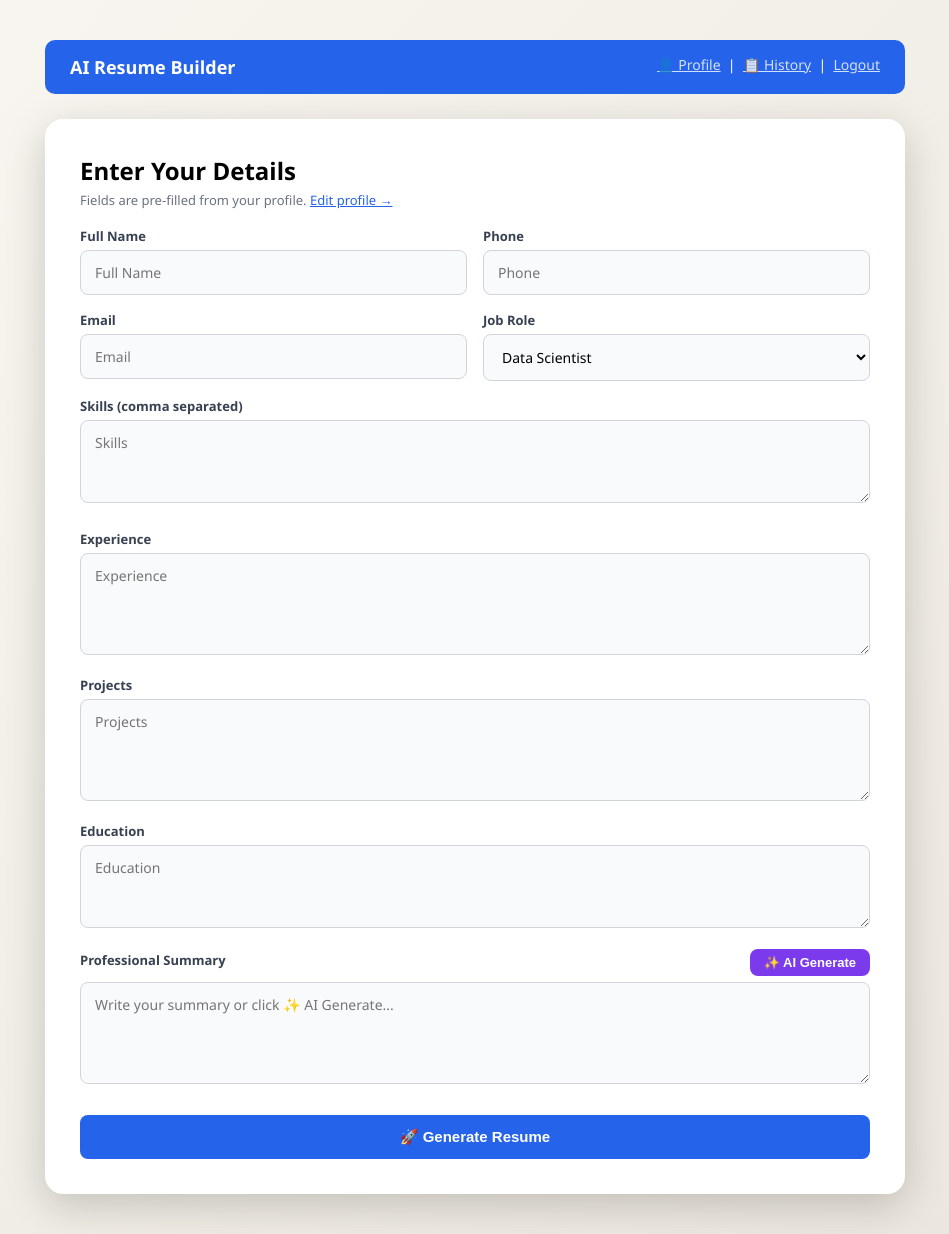
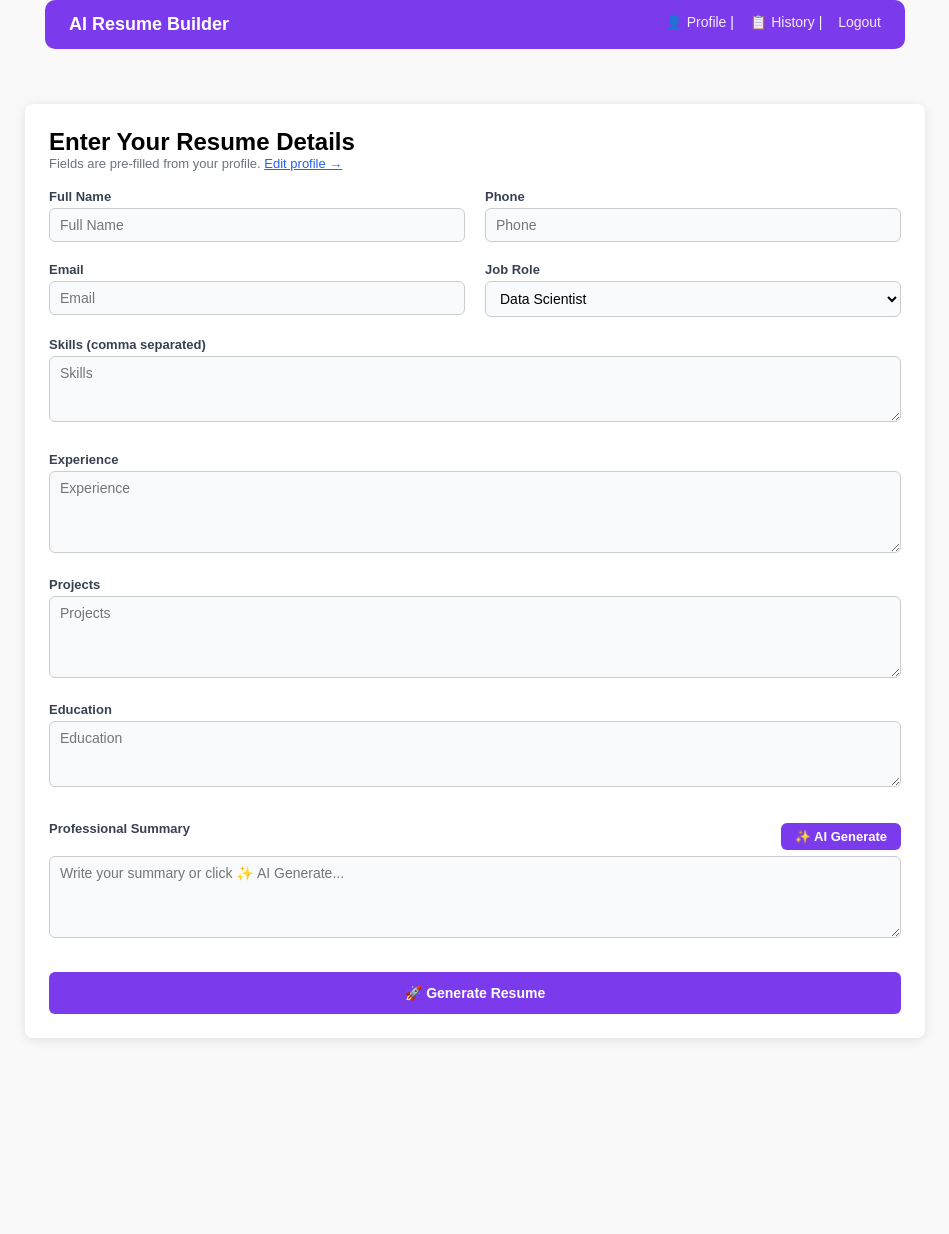
Before and after one commit to mahitharangana/ai-resume-builder, a Flask app: template templates/dashboard.html in a window 1280 px wide. Shown: the whole page, without its empty margins (165-1114 px from the left). After the commit the page ends 1040 px from the top, so only its background shows below. Run offline with Flask 3, Linux system fonts and the light colour scheme; the template is opened without the code that fills it, so the values that code supplies are empty.

Commit message:
Update dashboard.html

```diff
--- a/templates/dashboard.html
+++ b/templates/dashboard.html
@@ -2,28 +2,44 @@
 <html lang="en">
 <head>
     <meta charset="UTF-8">
-    <title>Dashboard</title>
+    <title>Dashboard - AI Resume Builder</title>
     <link rel="stylesheet" href="{{ url_for('static', filename='styles.css') }}">
+    <style>
+        body { font-family: Arial, sans-serif; background:#f9f9f9; margin:0; padding:0; }
+        .navbar { background:#7c3aed; color:#fff; padding:14px 24px; font-size:18px; font-weight:bold; }
+        .navbar a { text-decoration:none; margin-left:12px; }
+        .container { max-width:900px; margin:30px auto; background:#fff; padding:24px; border-radius:8px; box-shadow:0 2px 12px rgba(0,0,0,0.1); }
+        h2 { margin-top:0; }
+        .form-grid { display:grid; grid-template-columns:1fr 1fr; gap:20px; }
+        .form-grid .full { grid-column:1 / -1; }
+        label.field-label { font-weight:600; margin-bottom:4px; display:block; }
+        input, select, textarea, button { width:100%; padding:8px 10px; border:1px solid #ccc; border-radius:6px; font-size:14px; }
+        textarea { resize:vertical; }
+        button { background:#7c3aed; color:#fff; border:none; cursor:pointer; transition:0.2s; }
+        button:hover { background:#5b21b6; }
+        #skill-suggestions { cursor:pointer; }
+        @media(max-width:700px){ .form-grid{ grid-template-columns:1fr; } }
+    </style>
 </head>
 <body>
 
 <div class="navbar">
     AI Resume Builder
     <span style="float:right; font-size:14px; font-weight:400;">
-        <a href="/profile" style="color:rgba(255,255,255,0.8);">👤 Profile</a> &nbsp;|&nbsp;
-        <a href="/history" style="color:rgba(255,255,255,0.8);">📋 History</a> &nbsp;|&nbsp;
-        <a href="/logout" style="color:rgba(255,255,255,0.8);">Logout</a>
+        <a href="/profile" style="color:rgba(255,255,255,0.9);">👤 Profile</a> |
+        <a href="/history" style="color:rgba(255,255,255,0.9);">📋 History</a> |
+        <a href="/logout" style="color:rgba(255,255,255,0.9);">Logout</a>
     </span>
 </div>
 
 <div class="container">
-    <h2 style="margin-bottom:4px;">Enter Your Details</h2>
+    <h2>Enter Your Resume Details</h2>
     <p style="color:#6b7280; font-size:13px; margin-bottom:18px;">
         Fields are pre-filled from your profile.
         <a href="/profile" style="color:#2563eb;">Edit profile →</a>
     </p>
 
-    <form method="POST" class="form-grid">
+    <form method="POST" class="form-grid" action="/generate_summary">
         <div>
             <label class="field-label">Full Name</label>
             <input name="name" placeholder="Full Name" value="{{ profile.name }}" required>
@@ -47,41 +63,40 @@
                     "Cybersecurity Analyst", "Mobile App Developer",
                     "Software Engineer"
                 ] %}
-    <option value="{{ role }}" {% if profile.job == role %}selected{% endif %}>
-        {{ role }}
-    </option>
+                    <option value="{{ role }}" {% if profile.job == role %}selected{% endif %}>{{ role }}</option>
                 {% endfor %}
             </select>
         </div>
+
         <div class="full">
             <label class="field-label">Skills (comma separated)</label>
             <textarea name="skills" rows="3" placeholder="Skills">{{ profile.skills }}</textarea>
             <div id="skill-suggestions" style="margin-top:6px; font-size:13px; color:#6b7280;"></div>
         </div>
+
         <div class="full">
             <label class="field-label">Experience</label>
             <textarea name="experience" rows="4" placeholder="Experience">{{ profile.experience }}</textarea>
         </div>
+
         <div class="full">
             <label class="field-label">Projects</label>
             <textarea name="projects" rows="4" placeholder="Projects">{{ profile.projects }}</textarea>
         </div>
+
         <div class="full">
             <label class="field-label">Education</label>
             <textarea name="education" rows="3" placeholder="Education">{{ profile.education }}</textarea>
         </div>
 
-        <!-- AI SUMMARY -->
         <div class="full">
             <div style="display:flex; justify-content:space-between; align-items:center; margin-bottom:6px;">
                 <label class="field-label">Professional Summary</label>
-                <button type="button" id="gen-btn" onclick="generateSummary()"
-                    style="width:auto; margin-top:0; padding:6px 14px; font-size:13px; background:#7c3aed;">
+                <button type="button" id="gen-btn" onclick="generateSummary()" style="width:auto; padding:6px 14px; font-size:13px;">
                     ✨ AI Generate
                 </button>
             </div>
-            <textarea id="summary-box" name="summary" rows="4"
-                placeholder="Write your summary or click ✨ AI Generate...">{{ profile.summary }}</textarea>
+            <textarea id="summary-box" name="summary" rows="4" placeholder="Write your summary or click ✨ AI Generate...">{{ profile.summary }}</textarea>
         </div>
 
         <button class="full" style="margin-top:10px;">🚀 Generate Resume</button>
@@ -90,20 +105,20 @@
 
 <script>
 function generateSummary() {
-    var name       = document.querySelector('input[name="name"]').value.trim();
-    var job        = document.querySelector('select[name="job"]').value;
-    var skills     = document.querySelector('textarea[name="skills"]').value.trim();
-    var experience = document.querySelector('textarea[name="experience"]').value.trim();
-    var projects   = document.querySelector('textarea[name="projects"]').value.trim();
-    var education  = document.querySelector('textarea[name="education"]').value.trim();
+    const name = document.querySelector('input[name="name"]').value.trim();
+    const job = document.querySelector('select[name="job"]').value;
+    const skills = document.querySelector('textarea[name="skills"]').value.trim();
+    const experience = document.querySelector('textarea[name="experience"]').value.trim();
+    const projects = document.querySelector('textarea[name="projects"]').value.trim();
+    const education = document.querySelector('textarea[name="education"]').value.trim();
 
     if (!name || !skills) {
         alert("Please fill in at least your Name and Skills first!");
         return;
     }
 
-    var btn = document.getElementById("gen-btn");
-    var box = document.getElementById("summary-box");
+    const btn = document.getElementById("gen-btn");
+    const box = document.getElementById("summary-box");
     btn.innerText = "⏳ Generating...";
     btn.disabled = true;
     box.value = "";
@@ -111,48 +126,38 @@ function generateSummary() {
     fetch("/generate_summary", {
         method: "POST",
         headers: { "Content-Type": "application/x-www-form-urlencoded" },
-        body: "name=" + encodeURIComponent(name)
-            + "&job=" + encodeURIComponent(job)
-            + "&skills=" + encodeURIComponent(skills)
-            + "&experience=" + encodeURIComponent(experience)
-            + "&projects=" + encodeURIComponent(projects)
-            + "&education=" + encodeURIComponent(education)
+        body: `name=${encodeURIComponent(name)}&job=${encodeURIComponent(job)}&skills=${encodeURIComponent(skills)}&experience=${encodeURIComponent(experience)}&projects=${encodeURIComponent(projects)}&education=${encodeURIComponent(education)}`
     })
-    .then(function(res) { return res.json(); })
-    .then(function(d) {
-        box.value = d.summary;
+    .then(res => res.json())
+    .then(data => {
+        box.value = data.summary;
         btn.innerText = "✨ AI Generate";
         btn.disabled = false;
     })
-    .catch(function(err) {
+    .catch(err => {
         box.value = "❌ Error: " + err.message;
         btn.innerText = "✨ AI Generate";
         btn.disabled = false;
     });
 }
-</script>
- <script>
+
+// Skill suggestions
 const jobSelect = document.querySelector('select[name="job"]');
 const skillBox = document.querySelector('textarea[name="skills"]');
 const suggestionDiv = document.getElementById("skill-suggestions");
 
-// Load suggestions when role changes
-jobSelect.addEventListener("change", function () {
+jobSelect.addEventListener("change", () => {
     fetch("/get_skills?role=" + encodeURIComponent(jobSelect.value))
     .then(res => res.json())
     .then(data => {
-        if (data.skills.length > 0) {
-            suggestionDiv.innerHTML = "Suggested: " + data.skills.join(", ");
-        } else {
-            suggestionDiv.innerHTML = "";
-        }
+        suggestionDiv.innerHTML = data.skills.length ? "Suggested: " + data.skills.join(", ") : "";
     });
 });
 
-// Click to auto-fill skills
-suggestionDiv.addEventListener("click", function () {
+suggestionDiv.addEventListener("click", () => {
     skillBox.value = suggestionDiv.innerText.replace("Suggested: ", "");
 });
 </script>
+
 </body>
 </html>
```
Lines whose indentation alone changed are shown as unchanged.
